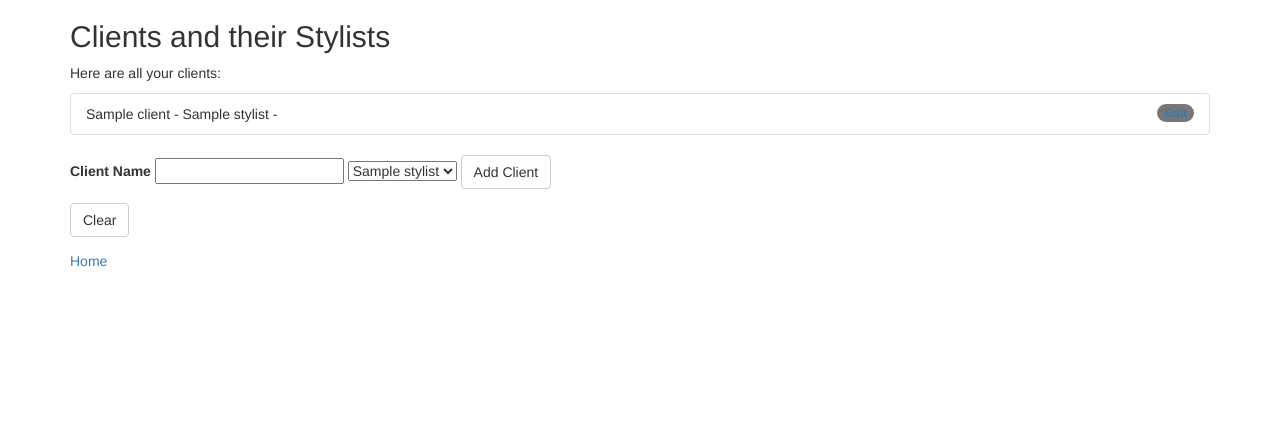
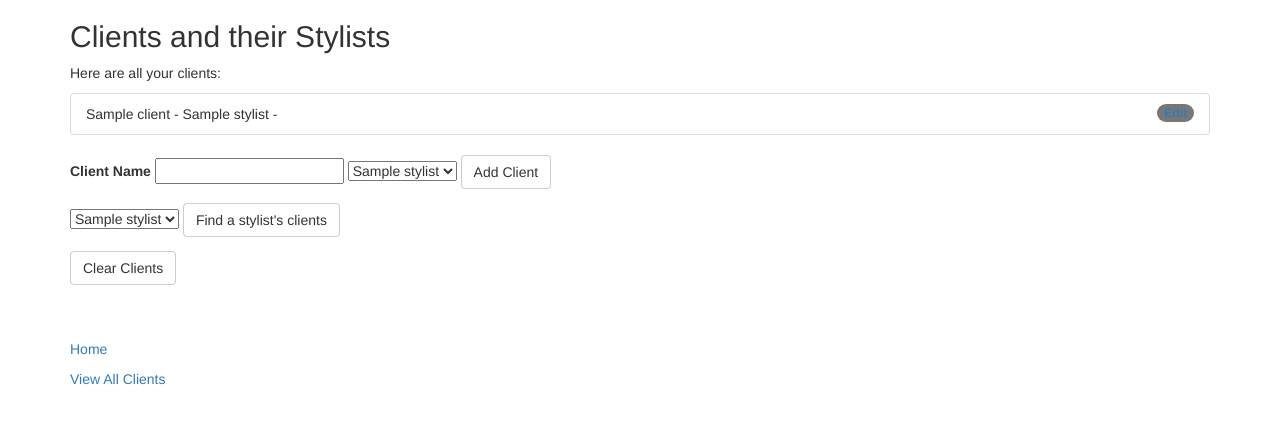
Before and after one commit to creightonja/hair_salon, a PHP site: template views/client.html.twig in a window 1280 px wide. Shown: the top 424 px of the page. Run offline with PHP 8.4, Linux system fonts and the light colour scheme; the template is opened without the code that fills it: most values are stand-ins (such as "Sample title", 1, 10 or a date in 2020); some libraries are stand-ins or nearby versions.

Commit message:
add find customers of a stylist function

```diff
--- a/views/client.html.twig
+++ b/views/client.html.twig
@@ -20,7 +20,7 @@
                     {% endfor %}
                 </ul>
             {% endif %}
-            <div class="submit-form">
+            <div class="submit-form ri">
                 <form action='/client' method='post'>
                     <label for='client_name'>Client Name</label>
                     <input id='client_name' name='client_name' type='text'>
@@ -33,11 +33,26 @@
                     <button class="btn btn-default" type='submit'>Add Client</button>
                 </form>
 
+
+            </div>
+
+            <div class="submit-form ri">
+                <form action='/get_stylist_clients' method='post'>
+                    <select name="stylist_id">
+                        {% for stylist in stylists %}
+                        <option value="{{ stylist.getId }}">{{ stylist.getStylistName }}</option>
+                        {% endfor %}
+                    </select>
+                    <button class="btn btn-default" type='submit'>Find a stylist's clients</button>
+                </form>
+
                 <form action='/delete_clients' method='post'>
-                    <button class="btn btn-default" type='submit'>Clear</button>
+                    <button class="btn btn-default" type='submit'>Clear Clients</button>
                 </form>
+                <br><br>
             </div>
             <p><a href='/'>Home</a></p>
+            <p><a href="/client">View All Clients</a></p>
         </div>
     </body>
 </html>
```
Also changed, not shown: app/app.php (+9 -0 lines), src/Client.php (+13 -0 lines), tests/ClientTest.php (+31 -0 lines), 1 other file.
